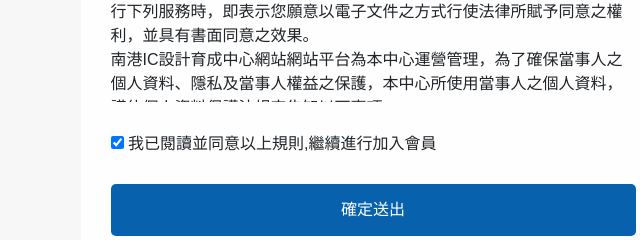
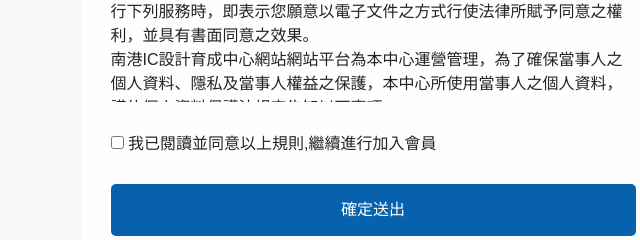
Before and after one commit to evelynLee/NKIC, a plain HTML site: page signUp.html in a window 1280 px wide. Shown: the part 1280-1520 px from the top of the page, 267-907 px from the left. Drawn offline with Linux system fonts and the light colour scheme.

Commit message:
變一中田大

```diff
--- a/signUp.html
+++ b/signUp.html
@@ -258,7 +258,7 @@
 
                             </div>
                             <label>
-                                <input type="checkbox" checked="unchecked" name="remember"> 我已閱讀並同意以上規則,繼續進行加入會員
+                                <input type="checkbox"  name="remember"> 我已閱讀並同意以上規則,繼續進行加入會員
                             </label>
                             <button class="login mt-20 " type="submit">確定送出</button>
                             <button class="login mt-20 mb-10" type="submit">清除重填</button>
```
